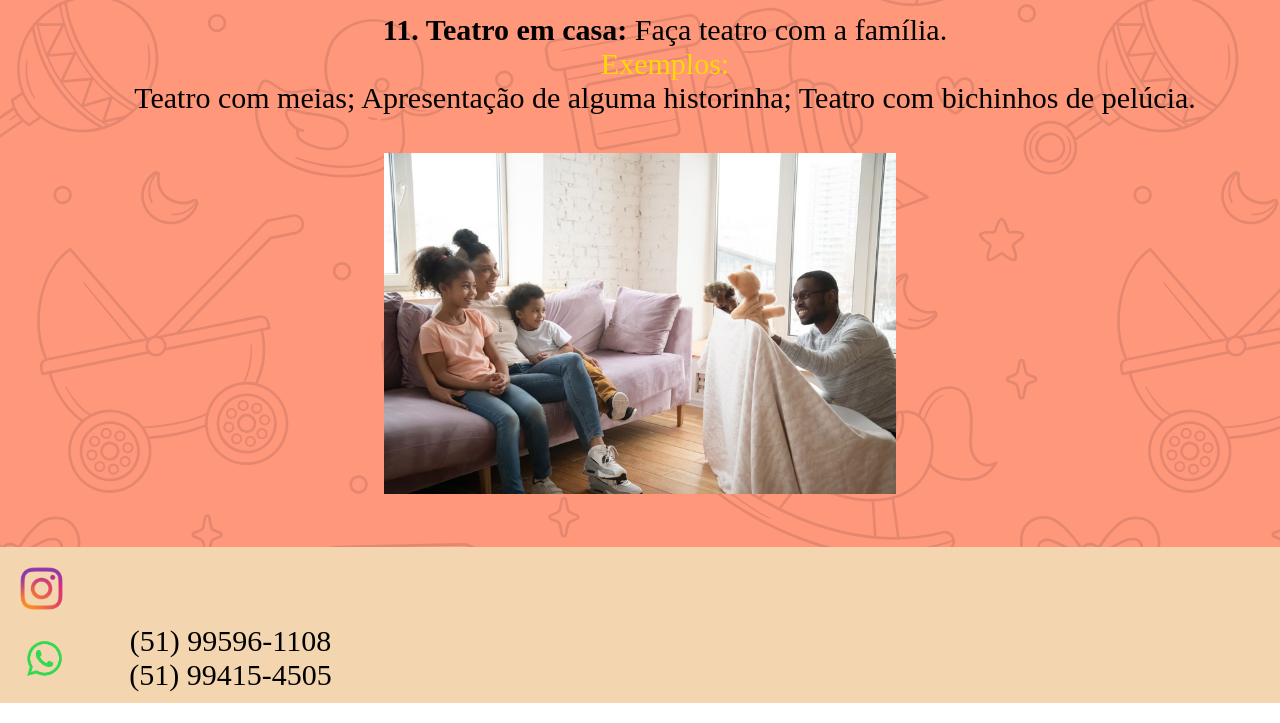
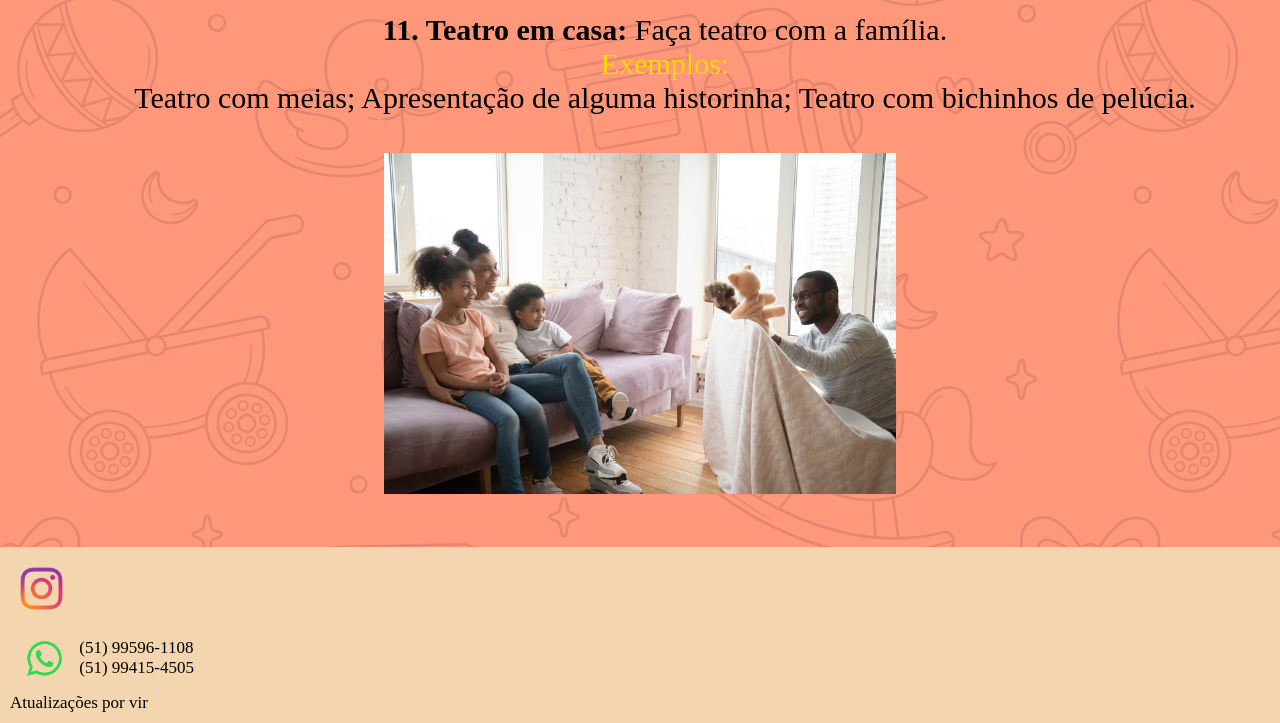
Before and after one commit to KlintBzl/ProjetoAplicado2-Klint-e-Nicoly, a plain HTML site: page AtividadesCasa.html in a window 1280 px wide. Shown: the part 5869-6592 px from the top of the page. Drawn offline with Linux system fonts and the light colour scheme; a web font is replaced by a local one.

Commit message:
atualização do footer

```diff
--- a/AtividadesCasa.css
+++ b/AtividadesCasa.css
@@ -22,6 +22,12 @@ p{
     margin-left: 50px;
     font-size: 30px;
     text-align: center;
+}
+
+div p{
+    text-align: left;
+    margin-left: 0%;
+    font-size: 17px;
 }
 
 #casa{
--- a/AtividadesCasa.html
+++ b/AtividadesCasa.html
@@ -78,5 +78,8 @@
             </p>
         </div>
     </div>
+    <div>
+    <p>Atualizações por vir</p>
+    </div>
 </footer>
 </html>
--- a/AtividadesLivre.css
+++ b/AtividadesLivre.css
@@ -21,6 +21,12 @@ p{
     margin-left: 50px;
     font-size: 30px;
     text-align: center;
+}
+
+div p{
+    text-align: left;
+    margin-left: 0%;
+    font-size: 17px;
 }
 
 #livre{
```
Also changed, not shown: AtividadesLivre.html (+3 -0 lines).
